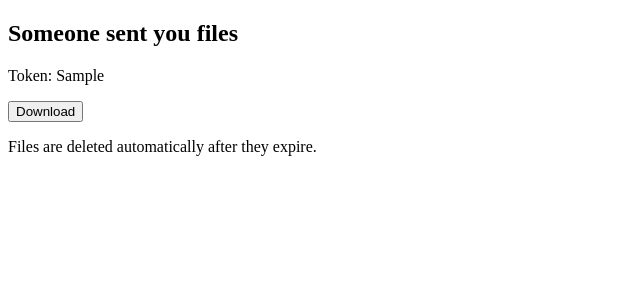
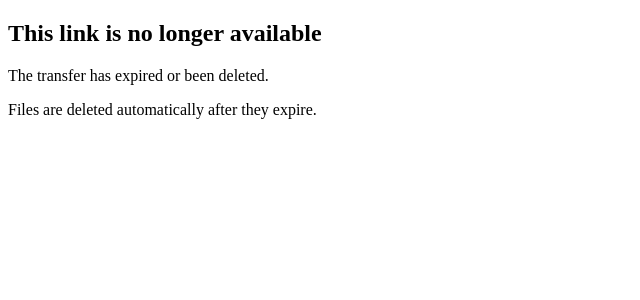
Before and after one commit to Ixxloo/transfare-clone, a Django app: a page that uses transfers/templates/transfers/download.html in a window 1280 px wide. Shown: the part 44-344 px from the top of the page, without its empty margins (0-640 px from the left). Run offline with Django 5.2, Linux system fonts and the light colour scheme; tables that the repository leaves empty hold one stand-in row (values such as "Sample post").

Commit message:
Add download page and file endpoint

```diff
--- a/transfers/templates/transfers/download.html
+++ b/transfers/templates/transfers/download.html
@@ -3,13 +3,36 @@
 
 {% block content %}
 <section class="download-panel">
-  <h1>Someone sent you files</h1>
-  <p class="token-debug">Token: {{ token }}</p>
 
-  <ul id="file-list">
-    <!-- files will be listed here -->
-  </ul>
+  {% if unavailable %}
+    <h1>This link is no longer available</h1>
+    <p>The transfer has expired or been deleted.</p>
 
-  <button id="download-btn">Download</button>
+  {% elif needs_password %}
+    <h1>This transfer is protected</h1>
+    {% if wrong_password %}<p class="error">Wrong password.</p>{% endif %}
+    <form method="post">
+      {% csrf_token %}
+      <input type="password" name="password" placeholder="Password" required>
+      <button type="submit">Unlock</button>
+    </form>
+
+  {% else %}
+    <h1>Someone sent you files</h1>
+    {% if transfer.message %}<p class="message">{{ transfer.message }}</p>{% endif %}
+
+    <ul class="file-list">
+      {% for f in transfer.files.all %}
+        <li>
+          <span>{{ f.original_name }}</span>
+          <a class="download-link"
+             href="{% url 'transfers:download_file' transfer.token f.id %}">Download</a>
+        </li>
+      {% endfor %}
+    </ul>
+
+    <p class="meta">Expires {{ transfer.expires_at|date:"M j, Y" }}</p>
+  {% endif %}
+
 </section>
 {% endblock %}
--- a/transfers/urls.py
+++ b/transfers/urls.py
@@ -17,4 +17,5 @@ urlpatterns = [
     path("register/", views.register, name="register"),
     path("login/", auth_views.LoginView.as_view(template_name="transfers/login.html"), name="login"),
     path("logout/", auth_views.LogoutView.as_view(next_page="transfers:home"), name="logout"),
+    path("d/<str:token>/f/<int:file_id>/", views.download_file, name="download_file"),
 ]
--- a/transfers/views.py
+++ b/transfers/views.py
@@ -1,16 +1,63 @@
-from django.shortcuts import render, redirect
 from django.contrib.auth.forms import UserCreationForm
 from django.contrib.auth import login
 from django.contrib import messages
 from django.contrib.auth.decorators import login_required
-from .models import Transfer, TransferFile
-import uuid
+from .models import Transfer
+from django.shortcuts import render, redirect, get_object_or_404
+from django.contrib.auth.hashers import check_password
+from django.http import Http404
+from .storage import presigned_get
 
+
+def download(request, token):
+    transfer = get_object_or_404(Transfer, token=token)
+
+    if not transfer.is_available:
+        return render(request, "transfers/download.html", {
+            "transfer": transfer,
+            "unavailable": True,
+        })
+
+    # password gate
+    if transfer.password_hash:
+        session_key = f"unlocked_{transfer.token}"
+        if not request.session.get(session_key):
+            if request.method == "POST":
+                if check_password(request.POST.get("password", ""), transfer.password_hash):
+                    request.session[session_key] = True
+                else:
+                    return render(request, "transfers/download.html", {
+                        "transfer": transfer,
+                        "needs_password": True,
+                        "wrong_password": True,
+                    })
+            else:
+                return render(request, "transfers/download.html", {
+                    "transfer": transfer,
+                    "needs_password": True,
+                })
+
+    return render(request, "transfers/download.html", {"transfer": transfer})
+
+
+def download_file(request, token, file_id):
+    transfer = get_object_or_404(Transfer, token=token)
+
+    if not transfer.is_available:
+        raise Http404
+
+    if transfer.password_hash and not request.session.get(f"unlocked_{transfer.token}"):
+        return redirect("transfers:download", token=token)
+
+    f = get_object_or_404(transfer.files, id=file_id)
+
+    transfer.download_count += 1
+    transfer.save(update_fields=["download_count"])
+
+    return redirect(presigned_get(f.key, download_name=f.original_name))
 def home(request):
     return render(request, "transfers/home.html")
 
-def download(request, token):
-    return render(request, "transfers/download.html", {"token": token})
 
 def register(request):
     if request.user.is_authenticated:
@@ -33,36 +80,3 @@ def dashboard(request):
     # Fetch only the transfers belonging to the currently logged-in user
     user_transfers = Transfer.objects.filter(owner=request.user)
     return render(request, "transfers/dashboard.html", {"transfers": user_transfers})
-
-def upload_view(request):
-    if request.method == 'POST':
-        # Handle file upload logic...
-        # Example: generating a unique token for the transfer
-        token = str(uuid.uuid4())
-
-        # Check if the user is authenticated to assign the owner
-        owner = request.user if request.user.is_authenticated else None
-
-        # Create the Transfer object with the owner set
-        transfer = Transfer.objects.create(
-            token=token,
-            owner=owner,
-            # include any other fields your Transfer model requires (e.g., expiration, notes)
-        )
-
-        # Process and save associated files (TransferFile)
-        files = request.FILES.getlist('files') # Adjust based on your form field name
-        for f in files:
-            TransferFile.objects.create(
-                transfer=transfer,
-                file=f
-            )
-
-        messages.success(request, "Files uploaded successfully!")
-
-        # Redirect to download/success page or user dashboard if authenticated
-        if request.user.is_authenticated:
-            return redirect('transfers:dashboard')
-        return redirect('transfers:home')
-
-    return render(request, 'transfers/upload.html')
```
